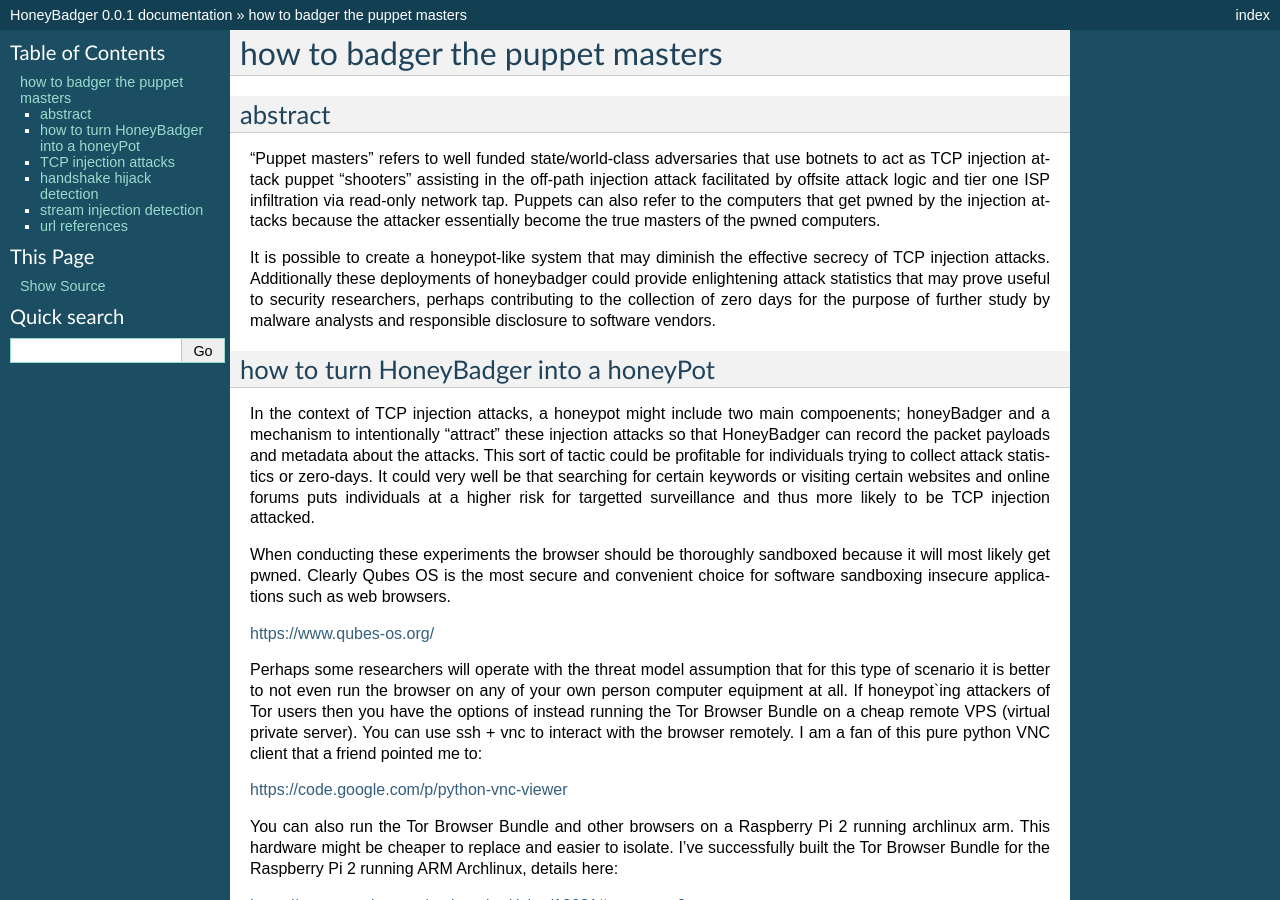
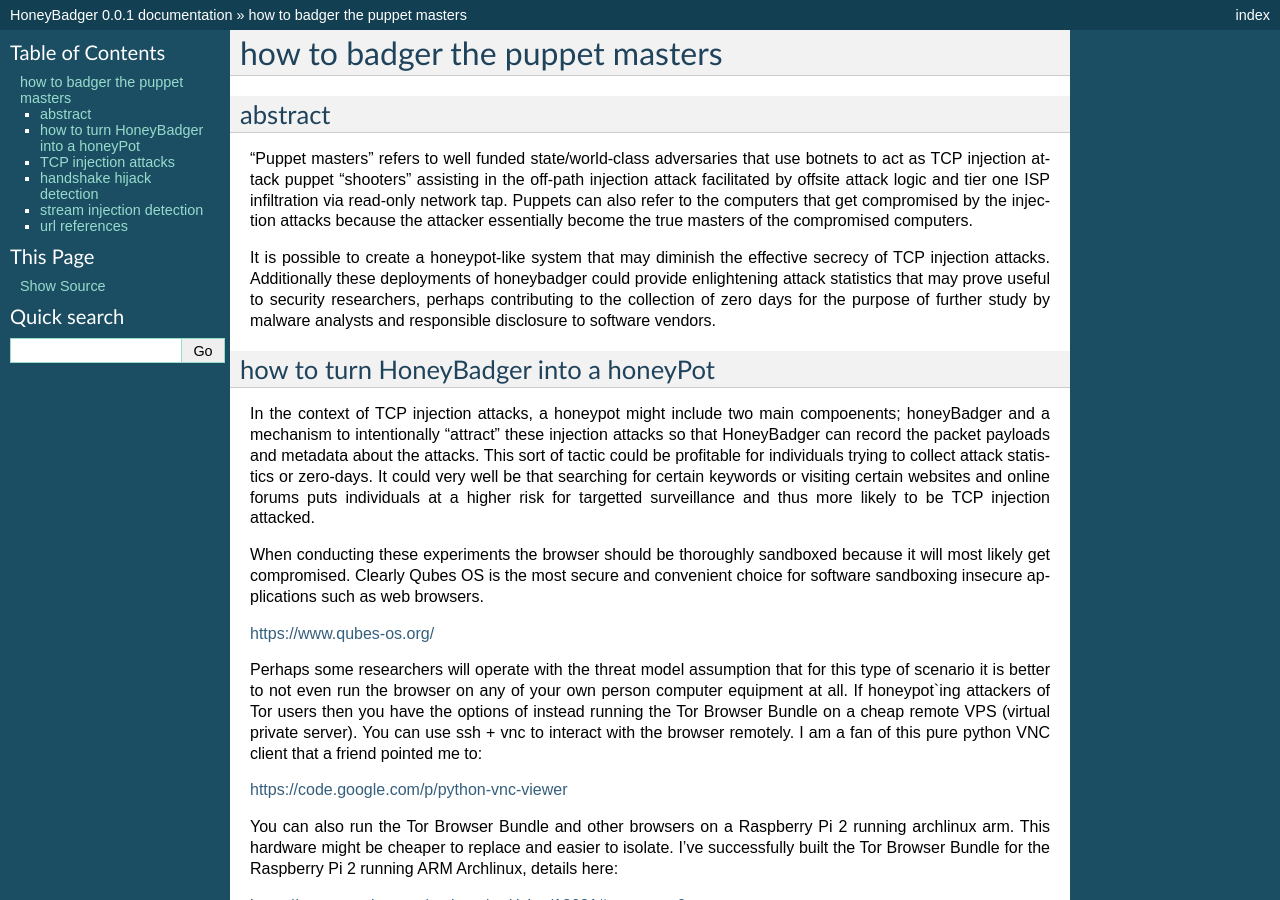
Before and after one commit to david415/HoneyBadger_docs, a Sphinx documentation site: the page built from source/how-to-badger-the-puppet-masters.rst, in a window 1280 px wide and 900 px high. Built offline with Sphinx 7.4.7, drawn with Linux system fonts in a browser that asks for light colours.

Commit message:
Replace pwn with compromise

```diff
--- a/source/how-to-badger-the-puppet-masters.rst
+++ b/source/how-to-badger-the-puppet-masters.rst
@@ -10,8 +10,8 @@
 "Puppet masters" refers to well funded state/world-class adversaries that use botnets to
 act as TCP injection attack puppet "shooters" assisting in the off-path injection attack facilitated
 by offsite attack logic and tier one ISP infiltration via read-only network tap.
-Puppets can also refer to the computers that get pwned by the injection attacks because the
-attacker essentially become the true masters of the pwned computers.
+Puppets can also refer to the computers that get compromised by the injection attacks because the
+attacker essentially become the true masters of the compromised computers.
 
 It is possible to create a honeypot-like system that may diminish the effective secrecy of TCP injection attacks.
 Additionally these deployments of honeybadger could provide enlightening attack statistics that may prove useful
@@ -29,7 +29,7 @@
 keywords or visiting certain websites and online forums puts individuals at a higher risk for targetted surveillance and thus more likely
 to be TCP injection attacked.
 
-When conducting these experiments the browser should be thoroughly sandboxed because it will most likely get pwned.
+When conducting these experiments the browser should be thoroughly sandboxed because it will most likely get compromised.
 Clearly Qubes OS is the most secure and convenient choice for software sandboxing insecure applications such as web browsers.
 
 https://www.qubes-os.org/
```
